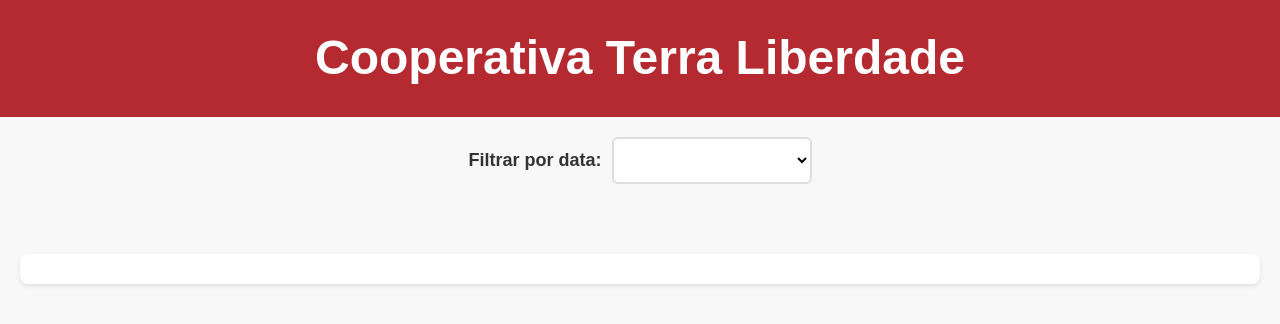
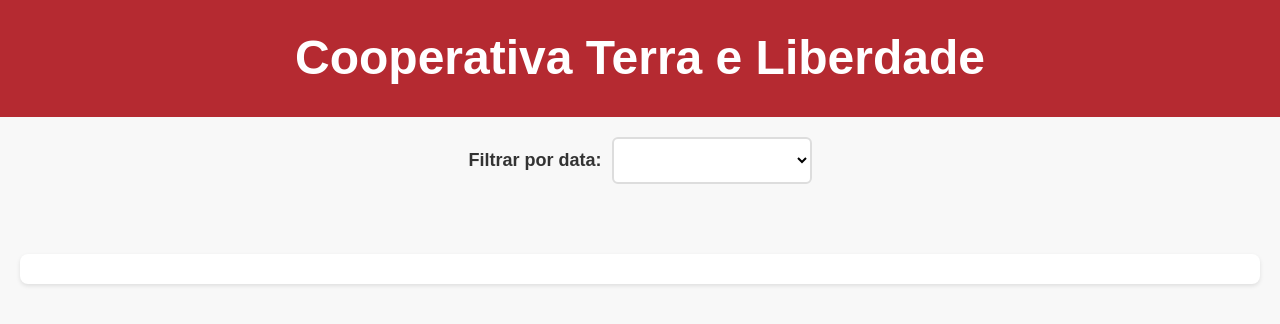
Before and after one commit to TerraLiberdade/Consulta-de-produtos-terra-e-liberdade, a plain HTML site: page produtos.html in a window 1280 px wide. Drawn offline with Linux system fonts and the light colour scheme; no server answers.

Commit message:
Update produtos.html

```diff
--- a/produtos.html
+++ b/produtos.html
@@ -3,7 +3,7 @@
 <head>
     <meta charset="UTF-8">
     <meta name="viewport" content="width=device-width, initial-scale=1.0">
-    <title>Cooperativa Terra Liberdade</title>
+    <title>Cooperativa Terra e Liberdade</title>
     <style>
         * {
             margin: 0;
@@ -123,7 +123,7 @@
 </head>
 <body>
     <header>
-        <h1>Cooperativa Terra Liberdade</h1>
+        <h1>Cooperativa Terra e Liberdade</h1>
     </header>
 
     <div class="content">
```
